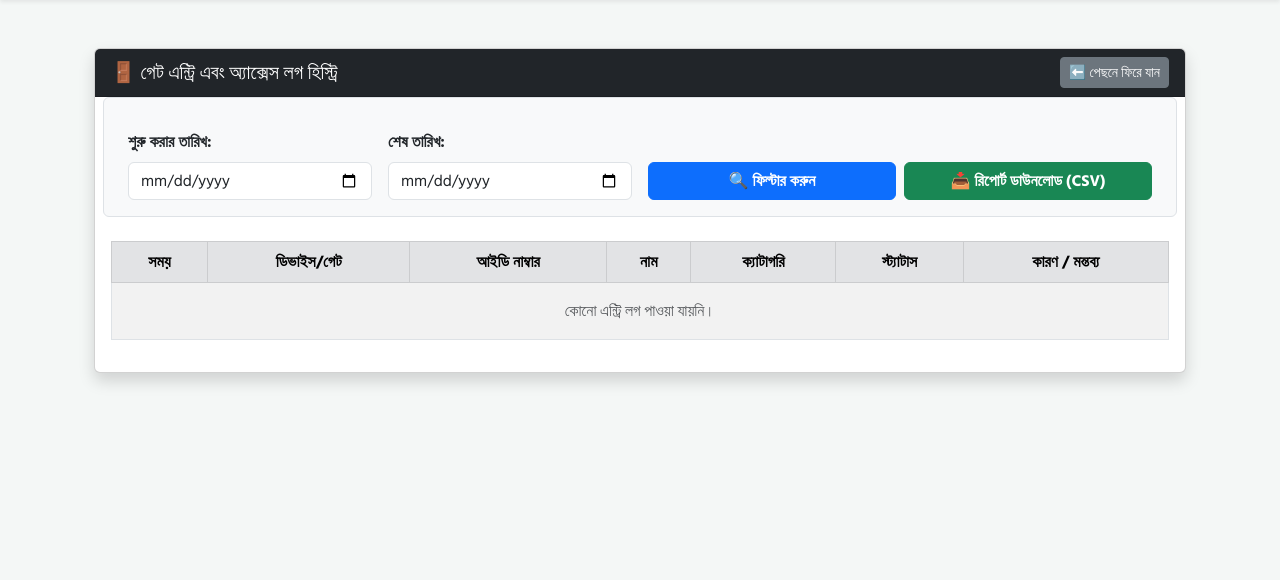
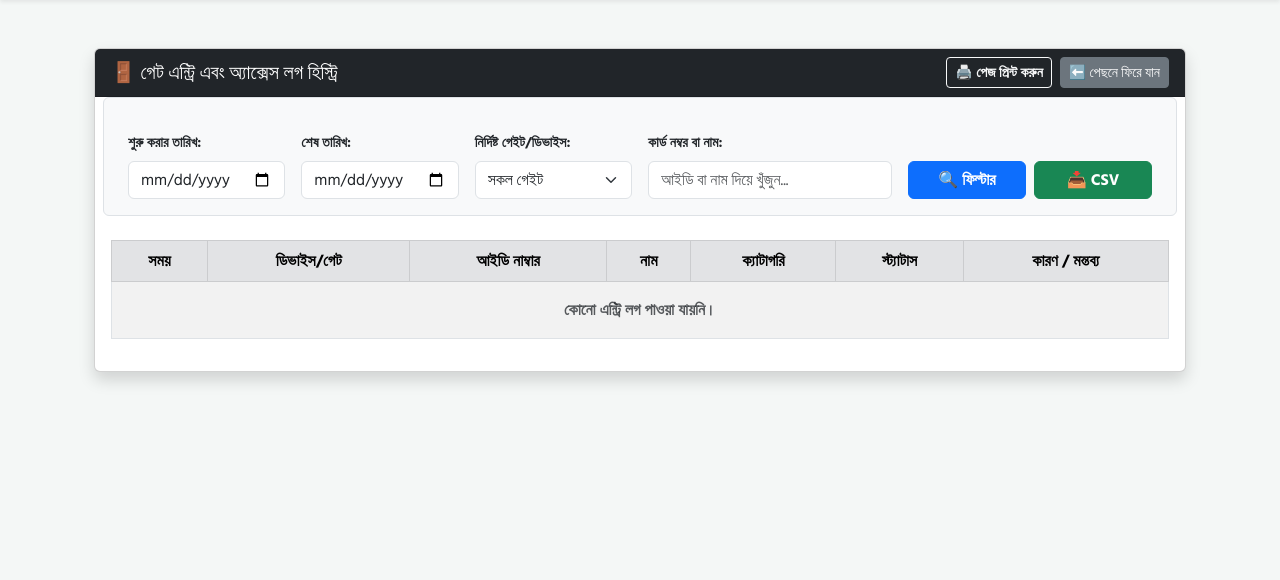
Before and after one commit to rafian-git/Saidpur_Plaza_Electricity_Billing, a Flask app: page /access_logs in a window 1280 px wide. Shown: the part 62-642 px from the top of the page. Run offline with Flask 3, Linux system fonts and the light colour scheme; a user stored in the database is signed in; data that the repository does not hold is empty.

Commit message:
changes from nur bhai

```diff
--- a/app.py
+++ b/app.py
@@ -1156,8 +1156,8 @@ def admin_edit_bill(bill_id):
         status = request.form.get('status')
         installment_note = request.form.get('installment_note', '')
 
-        # বর্তমান সময় ও তারিখ (ডেইলি কালেকশনে ফিল্টার করার জন্য অত্যন্ত জরুরি)
-        current_time = datetime.now().strftime('%Y-%m-%d %H:%M:%S')
+        # বর্তমান লোকাল সময় (তারিখ ও সময়সহ) সঠিকভাবে বের করা
+        current_local_time = datetime.now().strftime('%Y-%m-%d %H:%M:%S')
 
         # রিডাইরেক্ট করার জন্য বিলের সাপেক্ষে customer_id বের করে নেওয়া
         bill_row = conn.execute("SELECT customer_id FROM bills WHERE id = ?", (bill_id,)).fetchone()
@@ -1172,12 +1172,12 @@ def admin_edit_bill(bill_id):
             except Exception:
                 pass
 
-        # বিলের তথ্য, পেইড অ্যামাউন্ট, স্ট্যাটাস, নোট এবং আপডেটের তারিখ আপডেট করা
+        # বিলের তথ্য, পেইড অ্যামাউন্ট, স্ট্যাটাস, নোট এবং লোকাল আপডেটের সময় আপডেট করা
         conn.execute('''
             UPDATE bills
             SET total_payable = ?, total_payable_after_due = ?, paid_amount = ?, status = ?, note = ?, updated_at = ?, is_locked = 0
             WHERE id = ?
-        ''', (t_payable, t_after_due, paid_amount, status, installment_note, current_time, bill_id))
+        ''', (t_payable, t_after_due, paid_amount, status, installment_note, current_local_time, bill_id))
 
         # অডিট লগ যুক্ত করা
         conn.execute("INSERT INTO audit_log (user_id, action, details) VALUES (?, ?, ?)",
@@ -1187,6 +1187,7 @@ def admin_edit_bill(bill_id):
         flash('বিলের তথ্য, পরিশোধিত পরিমাণ ও কিস্তি নোট সফলভাবে আপডেট হয়েছে!', 'success')
 
     except Exception as e:
+        conn.rollback()
         flash(f'এরর হয়েছে: {e}', 'danger')
     finally:
         conn.close()
@@ -1202,14 +1203,13 @@ def bill_collection():
     conn = get_db_connection()
     search_query = request.args.get('search', '')
 
-    # বর্তমান তারিখ এবং কারেন্ট বা সর্বশেষ বিল মাস কনফিগারেশন বের করা
     today_date = datetime.now().date()
     today_str = today_date.strftime('%d-%m-%Y')
 
     config = conn.execute("SELECT * FROM monthly_config ORDER BY id DESC LIMIT 1").fetchone()
     current_bill_month = config['bill_month'] if config and 'bill_month' in config.keys() else None
 
-    # কুয়েরি তৈরি (যেখানে আনপেইড বিলগুলো আনা হচ্ছে)
+    # কুয়েরি তৈরি (যেখানে বিলগুলো আনা হচ্ছে)
     if search_query:
         bills_list = conn.execute('''
             SELECT bills.*, customers.owner_name, customers.shop_no, customers.customer_id
@@ -1228,74 +1228,87 @@ def bill_collection():
     for b in bills_list:
         bill_dict = dict(b)
 
-        # .get() এর বদলে পাইথন ডিকশনারি বা সেফ চেকিং ব্যবহার করা
-        due_date_str = bill_dict.get('due_date') if isinstance(b, dict) else (b['due_date'] if 'due_date' in b.keys() else None)
+        due_date_str = bill_dict.get('due_date')
         due_date_obj = today_date
         if due_date_str:
             for fmt in ('%d-%m-%Y', '%Y-%m-%d'):
                 try:
-                    due_date_obj = datetime.strptime(due_date_str.strip(), fmt).date()
+                    due_date_obj = datetime.strptime(str(due_date_str).strip(), fmt).date()
                     break
                 except ValueError:
                     continue
 
         is_previous_month = current_bill_month and bill_dict.get('bill_month') != current_bill_month
 
+        # বিলম্বে বা সঠিক সময়ে প্রদেয় মোট টাকা নির্ধারণ
         if is_previous_month or today_date > due_date_obj:
-            bill_dict['payable_now'] = math.ceil(b['total_payable_after_due'])
+            total_due_amt = math.ceil(bill_dict['total_payable_after_due'] if bill_dict.get('total_payable_after_due') else bill_dict['total_payable'])
             bill_dict['is_late'] = True
         else:
-            bill_dict['payable_now'] = math.ceil(b['total_payable'])
+            total_due_amt = math.ceil(bill_dict['total_payable'] if bill_dict.get('total_payable') else 0)
             bill_dict['is_late'] = False
+
+        # ── অত্যন্ত জরুরি লজিক: মোট প্রদেয় থেকে ইতিমধ্যে পরিশোধিত বা আংশিক টাকা বাদ দেওয়া ──
+        already_paid = float(bill_dict.get('paid_amount') or 0)
+        bill_dict['payable_now'] = max(0.0, total_due_amt - already_paid)
+        bill_dict['already_paid'] = already_paid
 
         processed_bills.append(bill_dict)
 
     if request.method == 'POST':
         bill_id = request.form.get('bill_id')
-
-        # ডাটাবেজ থেকে বিলের সঠিক তথ্য ফেচ করা
         bill_row = conn.execute('SELECT * FROM bills WHERE id = ?', (bill_id,)).fetchone()
 
         if bill_row:
             cust_id = bill_row['customer_id']
-            due_date_str = bill_row['due_date'] if 'due_date' in bill_row.keys() else None
+            due_date_str = bill_row['due_date']
             due_date_obj = today_date
             if due_date_str:
                 for fmt in ('%d-%m-%Y', '%Y-%m-%d'):
                     try:
-                        due_date_obj = datetime.strptime(due_date_str.strip(), fmt).date()
+                        due_date_obj = datetime.strptime(str(due_date_str).strip(), fmt).date()
                         break
                     except ValueError:
                         continue
 
             is_previous_month = current_bill_month and bill_row['bill_month'] != current_bill_month
-
             if is_previous_month or today_date > due_date_obj:
-                actual_payable = math.ceil(bill_row['total_payable_after_due'])
+                actual_total = math.ceil(bill_row['total_payable_after_due'] if bill_row['total_payable_after_due'] else bill_row['total_payable'])
             else:
-                actual_payable = math.ceil(bill_row['total_payable'])
-
-            # ইউজার ইনপুট দেওয়া টাকা রিড করা
+                actual_total = math.ceil(bill_row['total_payable'])
+
+            # পূর্বে দেওয়া আংশিক টাকা হিসাব করা
+            prev_paid = float(bill_row['paid_amount'] or 0)
+            remaining_balance = max(0.0, actual_total - prev_paid)
+
             try:
                 input_amount = float(request.form.get('pay_amount', 0))
             except ValueError:
                 input_amount = 0.0
 
-            # টাকার অংক যাচাই (সামান্য ফ্লেক্সিবল ১ টাকা ব্যবধান রাখা হয়েছে)
-            if input_amount <= 0 or abs(input_amount - actual_payable) > 1.0:
-                flash(f'ত্রুটি: সঠিক অঙ্ক বসান! প্রদেয় টাকা: {actual_payable}', 'danger')
+            # ইউজার ইনপুট দেওয়া টাকার অংক যাচাই (অবশিষ্ট বকেয়ার পরিমাণের সাথে মিল রেখে)
+            if input_amount <= 0 or input_amount > remaining_balance + 1.0:
+                flash(f'ত্রুটি: সঠিক অঙ্ক বসান! অবশিষ্ট প্রদেয় টাকা: {remaining_balance}', 'danger')
             else:
+                new_total_paid = prev_paid + input_amount
+
+                # যদি নতুন মোট পরিশোধিত টাকা মূল বিলের সমান বা বেশি হয়, তবে স্ট্যাটাস 'Paid', অন্যথায় 'Partially Paid'
+                if new_total_paid >= actual_total - 1.0:
+                    new_status = 'Paid'
+                else:
+                    new_status = 'Partially Paid'
+
                 # ১. পেমেন্টস টেবিলে রেকর্ড ইনসার্ট করা
                 conn.execute('''
                     INSERT INTO payments (bill_id, customer_id, amount, payment_date, payment_method, received_by)
                     VALUES (?, ?, ?, ?, ?, ?)
                 ''', (bill_id, cust_id, input_amount, today_str, 'Cash', session['username']))
 
-                # ২. বিলস টেবিলে স্ট্যাটাস Paid আপডেট করা এবং updated_at সেট করা
+                # ২. বিলস টেবিলে নতুন paid_amount, স্ট্যাটাস এবং updated_at আপডেট করা
                 conn.execute('''
-                    UPDATE bills SET paid_amount=?, status='Paid', payment_date=?, payment_method=?, received_by=?, updated_at=CURRENT_TIMESTAMP
+                    UPDATE bills SET paid_amount=?, status=?, payment_date=?, payment_method=?, received_by=?, updated_at=CURRENT_TIMESTAMP
                     WHERE id=?
-                ''', (input_amount, today_str, 'Cash', session['username'], bill_id))
+                ''', (new_total_paid, new_status, today_str, 'Cash', session['username'], bill_id))
 
                 conn.commit()
                 flash('পেমেন্ট সফলভাবে রিসিভ হয়েছে!', 'success')
@@ -1588,6 +1601,32 @@ def customer_login():
             flash('গ্রাহক আইডি পাওয়া যায়নি!', 'danger')
 
     return render_template('customer_login.html')
+
+@app.route('/customer/forgot_password', methods=['GET', 'POST'])
+def customer_forgot_password():
+    if request.method == 'POST':
+        customer_id = request.form.get('customer_id', '').strip()
+        phone = request.form.get('phone', '').strip()
+        new_password = request.form.get('new_password', '').strip()
+
+        conn = get_db_connection()
+        conn.row_factory = sqlite3.Row
+
+        # গ্রাহক আইডি এবং মোবাইল নম্বর ম্যাচ করছে কি না চেক করা
+        customer = conn.execute('SELECT * FROM customers WHERE customer_id = ? AND phone = ?', (customer_id, phone)).fetchone()
+
+        if customer:
+            # নতুন পাসওয়ার্ড আপডেট করা
+            conn.execute('UPDATE customers SET password = ? WHERE customer_id = ?', (new_password, customer_id))
+            conn.commit()
+            flash('আপনার পাসওয়ার্ড সফলভাবে পরিবর্তন করা হয়েছে। এখন নতুন পাসওয়ার্ড দিয়ে লগইন করুন।', 'success')
+            conn.close()
+            return redirect(url_for('customer_login'))
+        else:
+            flash('প্রদানকৃত গ্রাহক আইডি অথবা মোবাইল নম্বর সঠিক নয়!', 'danger')
+            conn.close()
+
+    return render_template('customer_forgot_password.html')
 
 @app.route('/customer/dashboard')
 def customer_dashboard():
@@ -2110,11 +2149,13 @@ def verify_access():
 @role_required(['admin', 'moderator', 'viewer'])
 def view_access_logs():
     conn = get_db_connection()
+    conn.row_factory = sqlite3.Row
 
     # ফর্ম থেকে ফিল্টার বা ডাউনলোড প্যারামিটার নেওয়া
     start_date = request.args.get('start_date', '')
     end_date = request.args.get('end_date', '')
-    filter_type = request.args.get('filter_type', '') # 'daily', 'monthly', অথবা 'custom'
+    selected_gate = request.args.get('gate', '')
+    search_query = request.args.get('search', '').strip()
     action = request.args.get('action', '') # 'view' অথবা 'download'
 
     query = "SELECT * FROM access_logs WHERE 1=1"
@@ -2124,8 +2165,19 @@ def view_access_logs():
         query += " AND DATE(timestamp) BETWEEN ? AND ?"
         params.extend([start_date, end_date])
 
+    if selected_gate:
+        query += " AND device_id = ?"
+        params.append(selected_gate)
+
+    if search_query:
+        query += " AND (card_id LIKE ? OR name LIKE ?)"
+        params.extend([f'%{search_query}%', f'%{search_query}%'])
+
     query += " ORDER BY id DESC"
     logs = conn.execute(query, params).fetchall()
+
+    # ড্রপডাউনের জন্য ইউনিক গেইট বা ডিভাইস লিস্ট নিয়ে আসা
+    gates = conn.execute("SELECT DISTINCT device_id FROM access_logs WHERE device_id IS NOT NULL").fetchall()
 
     # যদি ডাউনলোড করতে চায় (CSV ফরম্যাটে)
     if action == 'download':
@@ -2142,7 +2194,7 @@ def view_access_logs():
         return output
 
     conn.close()
-    return render_template('access_logs.html', logs=logs, start_date=start_date, end_date=end_date)
+    return render_template('access_logs.html', logs=logs, gates=gates, start_date=start_date, end_date=end_date, selected_gate=selected_gate, search_query=search_query)
 
 # 🚪 সিস্টেম লগআউট
 @app.route('/logout')
--- a/templates/access_logs.html
+++ b/templates/access_logs.html
@@ -4,22 +4,38 @@
     <div class="card shadow mb-4">
         <div class="card-header bg-dark text-white d-flex justify-content-between align-items-center flex-wrap gap-2">
             <h5 class="mb-0">🚪 গেট এন্ট্রি এবং অ্যাক্সেস লগ হিস্ট্রি</h5>
-            <a href="{{ url_for('id_card_management', category='staff') }}" class="btn btn-secondary btn-sm">⬅️ পেছনে ফিরে যান</a>
+            <div class="d-flex gap-2">
+                <button onclick="window.print()" class="btn btn-outline-light btn-sm fw-bold no-print">🖨️ পেজ প্রিন্ট করুন</button>
+                <a href="{{ url_for('id_card_management', category='staff') }}" class="btn btn-secondary btn-sm no-print">⬅️ পেছনে ফিরে যান</a>
+            </div>
         </div>
         <div class="card-body">
             <!-- ফিল্টার এবং ডাউনলোড ফর্ম -->
-            <form method="GET" action="{{ url_for('view_access_logs') }}" class="row g-3 mb-4 align-items-end bg-light p-3 rounded border">
-                <div class="col-md-3">
-                    <label class="form-label fw-bold">শুরু করার তারিখ:</label>
+            <form method="GET" action="{{ url_for('view_access_logs') }}" class="row g-3 mb-4 align-items-end bg-light p-3 rounded border no-print">
+                <div class="col-md-2">
+                    <label class="form-label fw-bold small">শুরু করার তারিখ:</label>
                     <input type="date" name="start_date" class="form-control" value="{{ start_date }}">
                 </div>
-                <div class="col-md-3">
-                    <label class="form-label fw-bold">শেষ তারিখ:</label>
+                <div class="col-md-2">
+                    <label class="form-label fw-bold small">শেষ তারিখ:</label>
                     <input type="date" name="end_date" class="form-control" value="{{ end_date }}">
                 </div>
-                <div class="col-md-6 d-flex gap-2">
-                    <button type="submit" name="action" value="view" class="btn btn-primary fw-bold w-50">🔍 ফিল্টার করুন</button>
-                    <button type="submit" name="action" value="download" class="btn btn-success fw-bold w-50">📥 রিপোর্ট ডাউনলোড (CSV)</button>
+                <div class="col-md-2">
+                    <label class="form-label fw-bold small">নির্দিষ্ট গেইট/ডিভাইস:</label>
+                    <select name="gate" class="form-select">
+                        <option value="">সকল গেইট</option>
+                        {% for g in gates %}
+                            <option value="{{ g.device_id }}" {% if selected_gate == g.device_id %}selected{% endif %}>{{ g.device_id }}</option>
+                        {% endfor %}
+                    </select>
+                </div>
+                <div class="col-md-3">
+                    <label class="form-label fw-bold small">কার্ড নম্বর বা নাম:</label>
+                    <input type="text" name="search" class="form-control" placeholder="আইডি বা নাম দিয়ে খুঁজুন..." value="{{ search_query }}">
+                </div>
+                <div class="col-md-3 d-flex gap-2">
+                    <button type="submit" name="action" value="view" class="btn btn-primary fw-bold w-50">🔍 ফিল্টার</button>
+                    <button type="submit" name="action" value="download" class="btn btn-success fw-bold w-50">📥 CSV</button>
                 </div>
             </form>
 
@@ -28,7 +44,7 @@
                 <table class="table table-striped table-bordered align-middle">
                     <thead class="table-secondary text-center">
                         <tr>
-                            <th>সময়</th>
+                            <th>সময়</th>
                             <th>ডিভাইস/গেট</th>
                             <th>আইডি নাম্বার</th>
                             <th>নাম</th>
@@ -40,11 +56,11 @@
                     <tbody>
                         {% for log in logs %}
                         <tr>
-                            <td>{{ log.timestamp }}</td>
-                            <td>{{ log.device_id }}</td>
-                            <td>{{ log.card_id }}</td>
+                            <td class="text-center">{{ log.timestamp }}</td>
+                            <td class="text-center"><span class="badge bg-secondary">{{ log.device_id }}</span></td>
+                            <td class="text-center fw-bold text-primary">{{ log.card_id }}</td>
                             <td>{{ log.name }}</td>
-                            <td>{{ log.category }}</td>
+                            <td class="text-center">{{ log.category }}</td>
                             <td class="text-center">
                                 {% if log.status == 'Granted' %}
                                     <span class="badge bg-success">অনুমোদিত</span>
@@ -56,7 +72,7 @@
                         </tr>
                         {% else %}
                         <tr>
-                            <td colspan="7" class="text-center text-muted py-3">কোনো এন্ট্রি লগ পাওয়া যায়নি।</td>
+                            <td colspan="7" class="text-center text-muted py-3 fw-bold">কোনো এন্ট্রি লগ পাওয়া যায়নি।</td>
                         </tr>
                         {% endfor %}
                     </tbody>
@@ -65,4 +81,12 @@
         </div>
     </div>
 </div>
+
+<style>
+    @media print {
+        .btn, .no-print, nav, footer { display: none !important; }
+        body { font-size: 12px; background: white !important; }
+        .card { border: none !important; box-shadow: none !important; }
+    }
+</style>
 {% endblock %}
```
Also changed, not shown: templates/customer_forgot_password.html (added, +42 -0 lines), templates/customer_login.html (+7 -1 lines), 1 other file.
